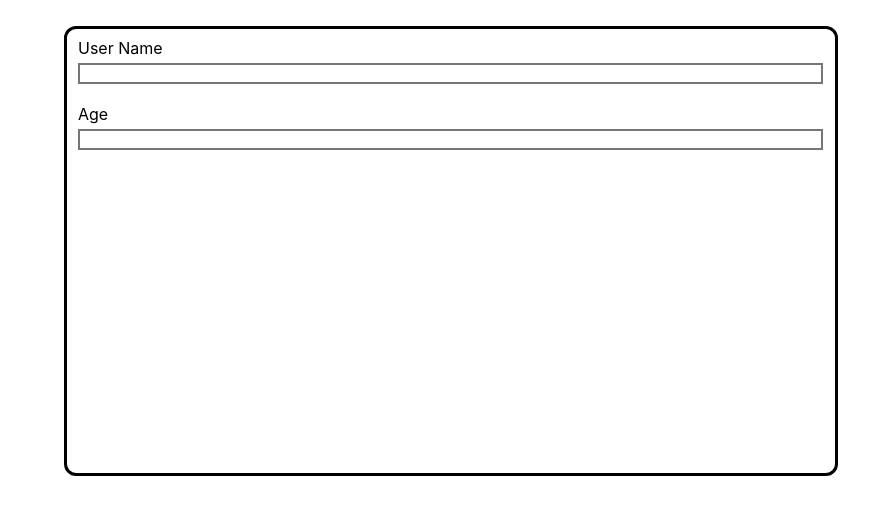
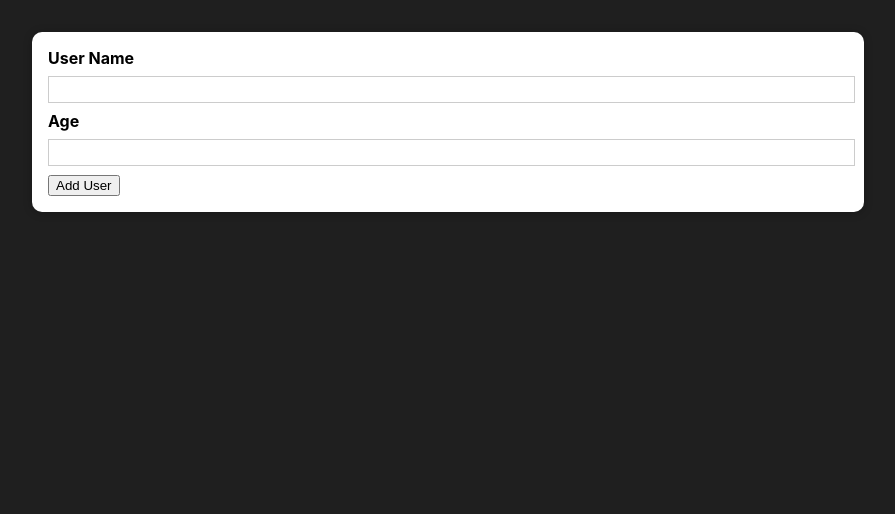
Before and after one commit to monu-2311/ReactPro, a React (Create React App) app: page / in a window 1280 px wide. Shown: the top 514 px of the page, without its empty margins (192-1087 px from the left). Built offline with nearby package versions, Linux system fonts and the light colour scheme; the HTML template or start-up script is replaced by a standard one.

Commit message:
Adding the Button js and css along with that I am Adding the ADDUser css and for randing the list I am create the the component is which list is show is DetailsList.js whose parent component is UserDetailsList.js

```diff
--- a/src/App.js
+++ b/src/App.js
@@ -1,8 +1,26 @@
-import React from "react";
-import AddUser from "./component/UI/AddUsers";
-function App() {
+import React,{useState} from "react";
+/* import UserDetailsList from "./component/Users/UserDetailsList"; */
+import AddUser from "./component/Users/AddUsers";
+
+const dummyObject = [{
+  id:'1',
+  username: 'Bhupender',
+  age: 24,
+},];
+
+const App = ()=> {
+  const[userDetails,setUserDetails] = useState(dummyObject);
+  const addUserDetailsEventHandler = (addUserDetails)=>{
+      setUserDetails((pervUserDetails)=>{
+        console.log(addUserDetails);
+        return [addUserDetails,...pervUserDetails];
+      })
+  }
+  console.log(userDetails);
   return (
-    <AddUser/>
+
+       <AddUser onAddUserDetails={addUserDetailsEventHandler}/>
+
   );
 }
 
--- a/src/component/CSS/AddUser.css
+++ /dev/null
@@ -1,18 +0,0 @@
-form{
-    width: 60%;
-    height: 444px;
-    margin: 2% 20% 20% 20%;
-    border-style: solid;
-    border-radius: 12px;
-  }
-
-.lable{
-    margin: 9px 4px 6px 11px;
-    width: 97%;
-    display: inline-grid;
-    font-family: unset;
-}
-input{
-    margin: 5px 0px;
-    border-style: solid;
-}
--- a/src/component/UI/AddUsers.js
+++ /dev/null
@@ -1,22 +0,0 @@
-import React from "react";
-import '../CSS/AddUser.css';
-
-const AddUser = ()=>{
-    const addEventHandler =(event)=>{
-        event.preventDefault();
-    }
-    return(
-        <form onSubmit={addEventHandler}>
-            <div className="lable">
-                <label htmlFor="username">User Name</label>
-                <input id="username" type="text"/>
-            </div>
-            <div className="lable">
-                <label htmlFor="age">Age</label>
-                <input id="age" type="text"/>
-            </div>
-        </form>
-    );
-}
-
-export default AddUser;
--- /dev/null
+++ b/src/component/UI/Card.js
@@ -0,0 +1,9 @@
+import React from 'react';
+import classes from './Card.module.css';
+
+const Card =(props)=>{
+return <div className={`${classes.card}  ${props.className}`}>{props.children}</div>;
+
+};
+
+export default Card;
--- /dev/null
+++ b/src/component/UI/Card.module.css
@@ -0,0 +1,6 @@
+
+.card{
+    background: white;
+    box-shadow: 0 1px 8px rgba(0, 0, 0, 0.25);
+    border-radius: 10px;
+  }
--- /dev/null
+++ b/src/component/Users/AddUsers.js
@@ -0,0 +1,46 @@
+import React, {useState} from "react";
+
+import classes from './AddUsers.module.css';
+import Card from "../UI/Card";
+
+const AddUser = (props)=>{
+    const[enteredName,setUserName] = useState('');
+    const[enteredAge,setAge] = useState('');
+
+    const nameChangeHandler=(event)=>{
+        setUserName(event.target.value);
+
+    }
+
+    const ageChangeHandler=(event)=>{
+        setAge(event.target.value);
+    }
+    const addEventHandler =(event)=>{
+        event.preventDefault();
+        const userDetailsData ={
+            username : enteredName,
+            age: enteredAge,
+            id: Math.random().toString()
+        };
+
+        props.onAddUserDetails(userDetailsData);
+        setAge('');
+        setUserName('');
+
+    }
+    return(
+        <Card className={classes.input}>
+
+        <form id='1' onSubmit={addEventHandler} >
+
+                <label htmlFor="username">User Name</label>
+                <input id="username" type="text" value={enteredName} onChange={nameChangeHandler}/>
+                <label htmlFor="age">Age</label>
+                <input id="age" type="text" value={enteredAge} onChange={ageChangeHandler}/>
+            <button type="submit">Add User</button>
+        </form>
+        </Card>
+    );
+}
+
+export default AddUser;
--- /dev/null
+++ b/src/component/Users/AddUsers.module.css
@@ -0,0 +1,27 @@
+.input {
+    margin: 2rem auto;
+    padding: 1rem;
+    width: 50rem;
+    max-width: 95%;
+
+  }
+
+  .input label {
+    display: block;
+    font-weight: bold;
+    margin-bottom: 0.5rem;
+  }
+
+  .input input {
+    font: inherit;
+    display: block;
+    width: 100%;
+    border: 1px solid #ccc;
+    padding: 0.15rem;
+    margin-bottom: 0.5rem;
+  }
+
+  .input input:focus {
+    outline: none;
+    border-color: #4f005f;
+  }
--- /dev/null
+++ b/src/component/Users/UserDetailsList.js
@@ -0,0 +1,14 @@
+import React from "react";
+import DetailsList from "./DetailsList";
+
+const UserDetailsList =(props)=>{
+    console.log(props.item);
+    console.log(props.item);
+    return(
+        <ul>
+            {props.item.map((details) => <DetailsList key={details.id} name={details.username} age = {details.age}/>)}
+        </ul>
+    );
+}
+
+export default UserDetailsList;
--- a/src/index.css
+++ b/src/index.css
@@ -11,11 +11,6 @@ code {
   font-family: source-code-pro, Menlo, Monaco, Consolas, 'Courier New',
     monospace;
 }
-
-form{
-  width: 60%;
-  height: 444px;
-  margin: 2% 20% 20% 20%;
-  border-style: solid;
-  border-radius: 12px;
+html{
+  background: #1f1f1f;
 }
```
Also changed, not shown: src/component/Users/DetailsList.js (added, +14 -0 lines), src/component/UI/Button.js (added), src/component/UI/Button.module.css (added).
